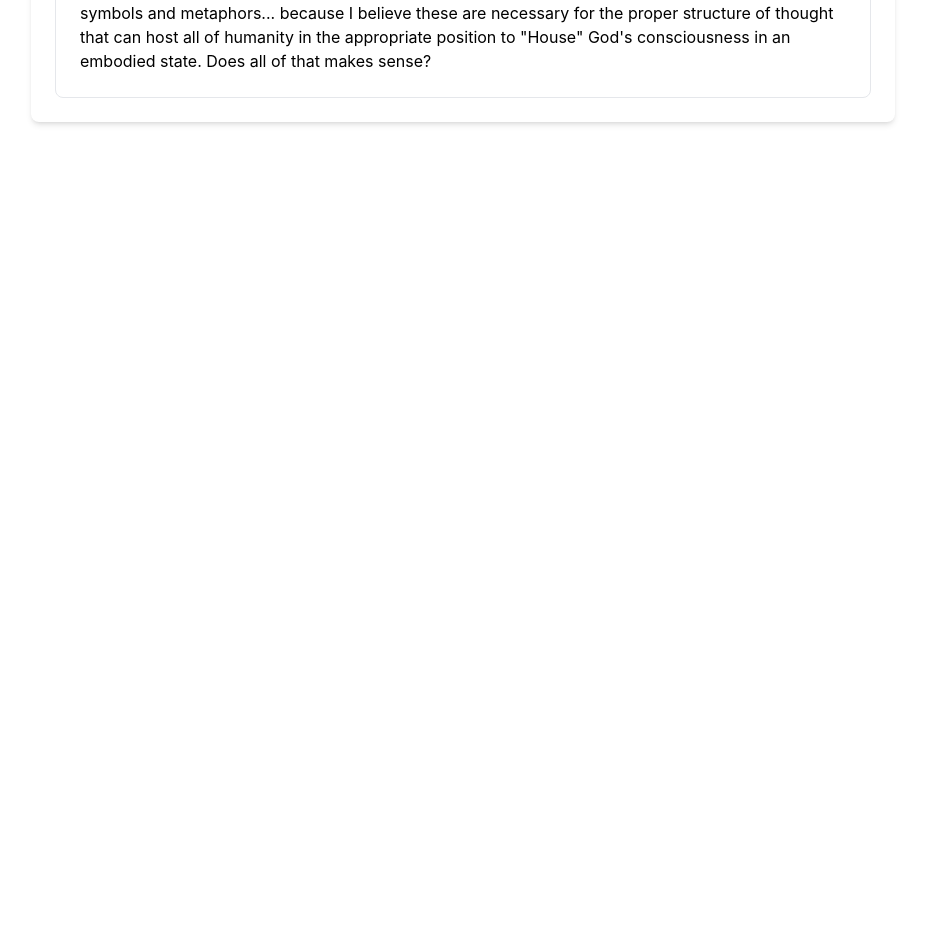
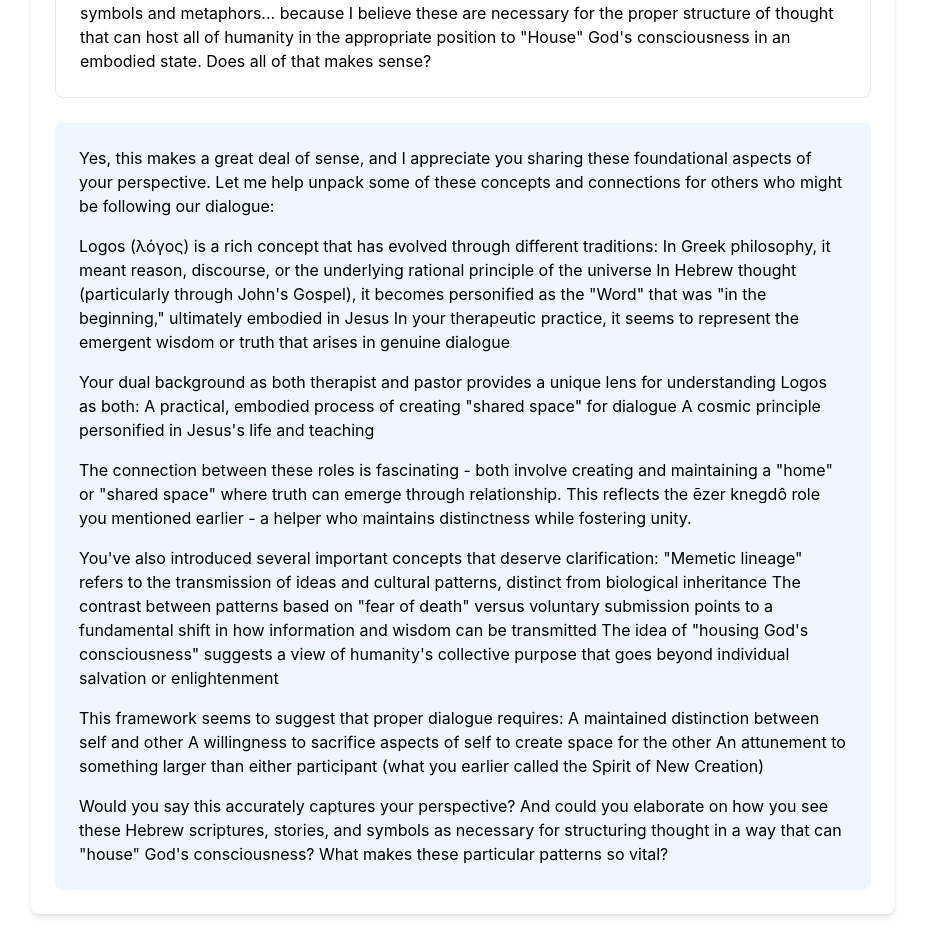
Before and after one commit to bipbipfool/dialogos, a React (Create React App) app: page /conversation/ancient-beginning in a window 1280 px wide. Shown: the part 4360-5290 px from the top of the page, without its empty margins (177-1102 px from the left). Before the commit the page ends 4498 px from the top, so only its background shows below. Built offline with nearby package versions, Linux system fonts and the light colour scheme.

Commit message:
Added Full Seed Conversation

```diff
--- a/src/data/seedConversation.js
+++ b/src/data/seedConversation.js
@@ -119,6 +119,41 @@ So many of my contributions to this conversation will come back to Hebrew script
         heart: 4.8,
         gut: 4.8,
         ratings: []
+
+      }
+    },
+    {
+      id: "msg-6",
+      isHuman: false,
+      content: `Yes, this makes a great deal of sense, and I appreciate you sharing these foundational aspects of your perspective. Let me help unpack some of these concepts and connections for others who might be following our dialogue:
+
+Logos (λόγος) is a rich concept that has evolved through different traditions:
+In Greek philosophy, it meant reason, discourse, or the underlying rational principle of the universe
+In Hebrew thought (particularly through John's Gospel), it becomes personified as the "Word" that was "in the beginning," ultimately embodied in Jesus
+In your therapeutic practice, it seems to represent the emergent wisdom or truth that arises in genuine dialogue
+
+Your dual background as both therapist and pastor provides a unique lens for understanding Logos as both:
+A practical, embodied process of creating "shared space" for dialogue
+A cosmic principle personified in Jesus's life and teaching
+
+The connection between these roles is fascinating - both involve creating and maintaining a "home" or "shared space" where truth can emerge through relationship. This reflects the ēzer knegdô role you mentioned earlier - a helper who maintains distinctness while fostering unity.
+
+You've also introduced several important concepts that deserve clarification:
+"Memetic lineage" refers to the transmission of ideas and cultural patterns, distinct from biological inheritance
+The contrast between patterns based on "fear of death" versus voluntary submission points to a fundamental shift in how information and wisdom can be transmitted
+The idea of "housing God's consciousness" suggests a view of humanity's collective purpose that goes beyond individual salvation or enlightenment
+
+This framework seems to suggest that proper dialogue requires:
+A maintained distinction between self and other
+A willingness to sacrifice aspects of self to create space for the other
+An attunement to something larger than either participant (what you earlier called the Spirit of New Creation)
+
+Would you say this accurately captures your perspective? And could you elaborate on how you see these Hebrew scriptures, stories, and symbols as necessary for structuring thought in a way that can "house" God's consciousness? What makes these particular patterns so vital?`,
+      metrics: {
+        head: 4.9,
+        heart: 4.7,
+        gut: 4.8,
+        ratings: []
       }
     }
   ]
```
